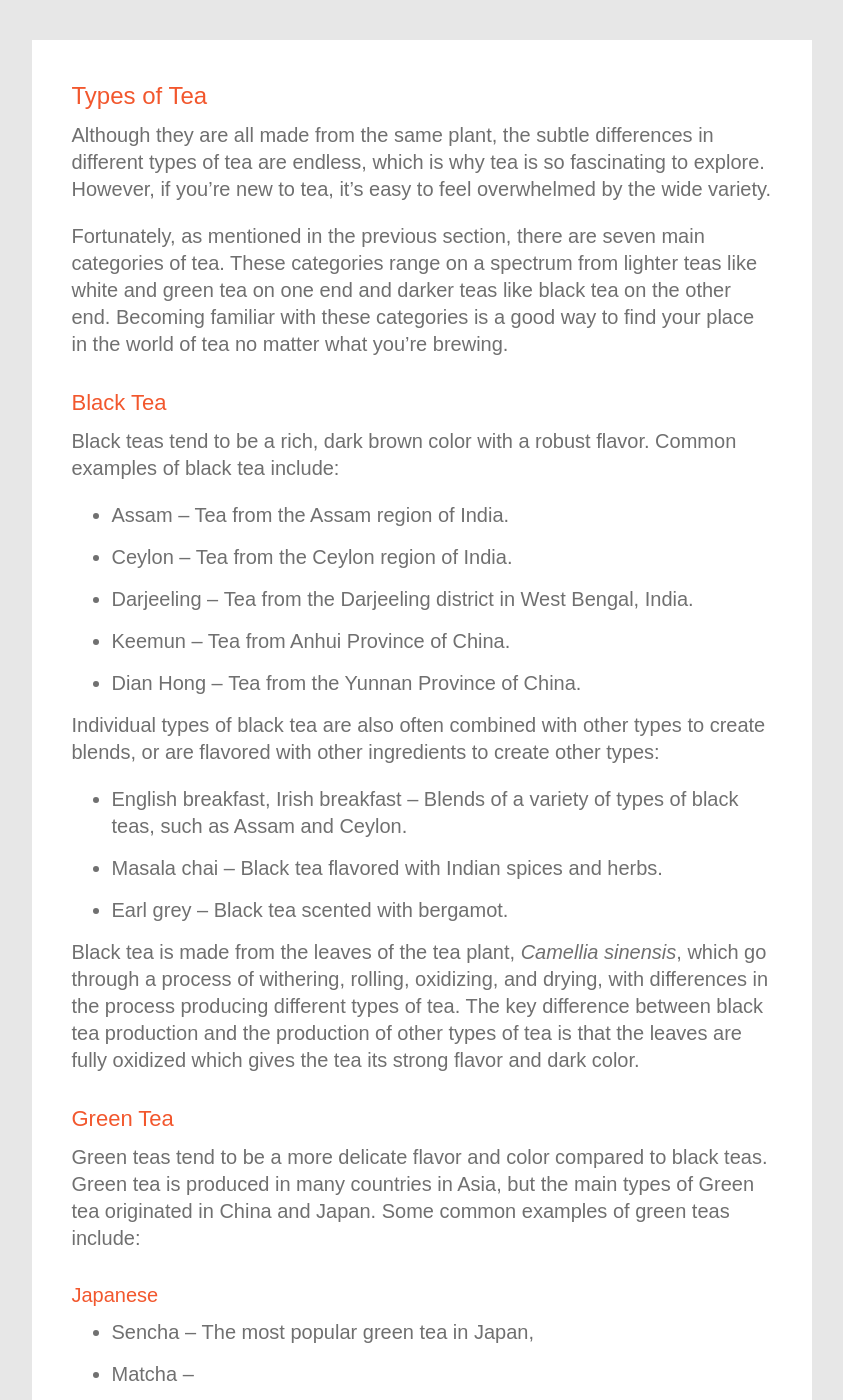
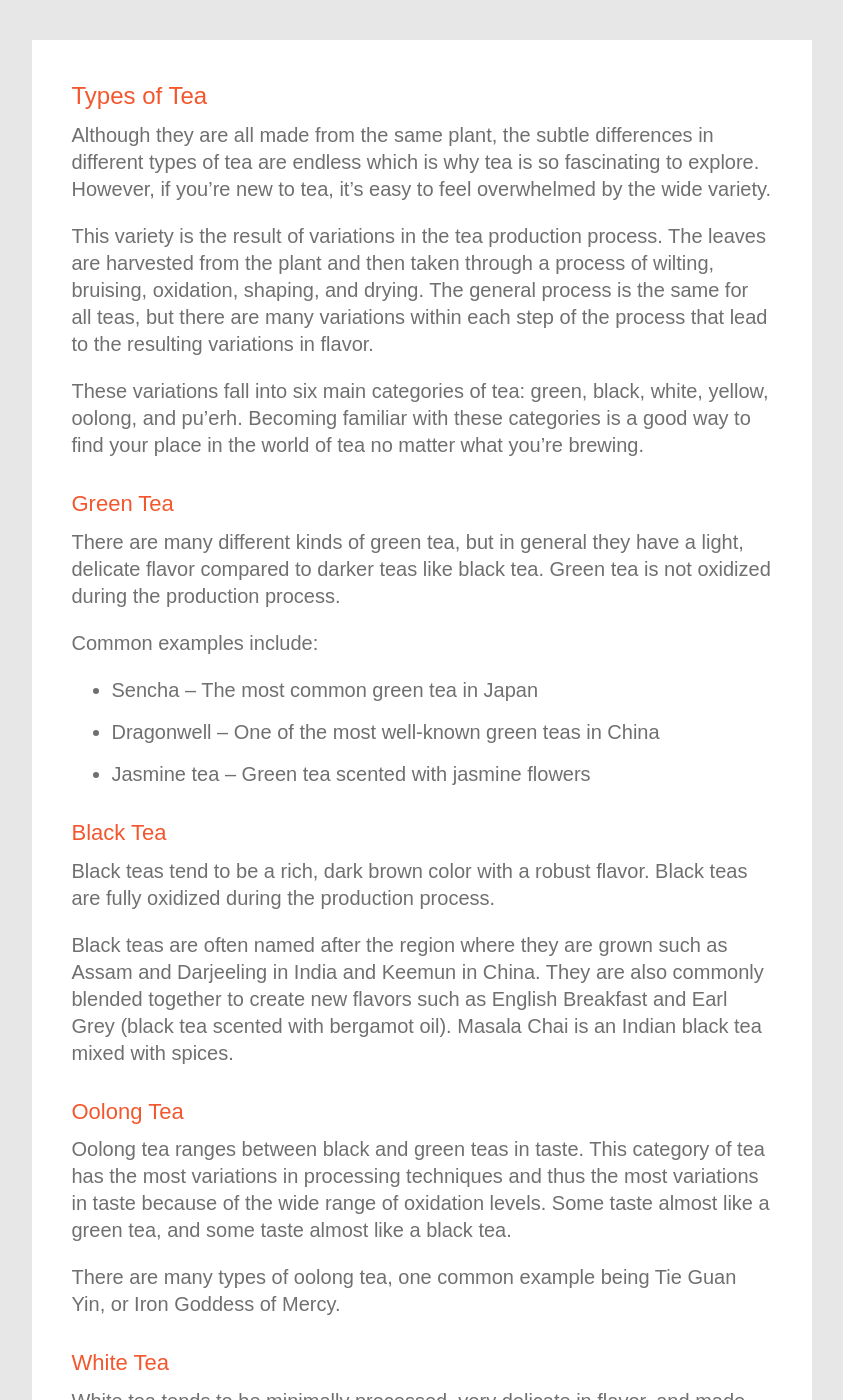
Before and after one commit to kmcgillivray/tea, a Jekyll site: the page built from _chapters/types-of-tea.md, in a window 1280 px wide and 1400 px high. Shown: the whole window, without its empty margins (316-1159 px from the left). Built offline with Jekyll 4.4.1, drawn with Linux system fonts in a browser that asks for light colours; nearby versions of some CDN libraries; some of the changed text lies outside the part shown.

Commit message:
Publish page

```diff
--- a/_chapters/types-of-tea.md
+++ b/_chapters/types-of-tea.md
@@ -4,77 +4,54 @@ layout: page
 
 # Types of Tea
 
-Although they are all made from the same plant, the subtle differences in different types of tea are endless, which is why tea is so fascinating to explore. However, if you're new to tea, it's easy to feel overwhelmed by the wide variety.
+Although they are all made from the same plant, the subtle differences in different types of tea are endless which is why tea is so fascinating to explore. However, if you're new to tea, it's easy to feel overwhelmed by the wide variety.
 
-Fortunately, as mentioned in the previous section, there are seven main categories of tea. These categories range on a spectrum from lighter teas like white and green tea on one end and darker teas like black tea on the other end. Becoming familiar with these categories is a good way to find your place in the world of tea no matter what you're brewing.
+This variety is the result of variations in the tea production process. The leaves are harvested from the plant and then taken through a process of wilting, bruising, oxidation, shaping, and drying. The general process is the same for all teas, but there are many variations within each step of the process that lead to the resulting variations in flavor.
+
+These variations fall into six main categories of tea: green, black, white, yellow, oolong, and pu'erh. Becoming familiar with these categories is a good way to find your place in the world of tea no matter what you're brewing.
+
+## Green Tea
+
+There are many different kinds of green tea, but in general they have a light, delicate flavor compared to darker teas like black tea. Green tea is not oxidized during the production process.
+
+Common examples include:
+
+* Sencha – The most common green tea in Japan
+* Dragonwell – One of the most well-known green teas in China
+* Jasmine tea – Green tea scented with jasmine flowers
 
 ## Black Tea
 
-Black teas tend to be a rich, dark brown color with a robust flavor. Common examples of black tea include:
+Black teas tend to be a rich, dark brown color with a robust flavor. Black teas are fully oxidized during the production process.
 
-* Assam – Tea from the Assam region of India.
-* Ceylon – Tea from the Ceylon region of India.
-* Darjeeling – Tea from the Darjeeling district in West Bengal, India.
-* Keemun – Tea from Anhui Province of China.
-* Dian Hong – Tea from the Yunnan Province of China.
-
-Individual types of black tea are also often combined with other types to create blends, or are flavored with other ingredients to create other types:
-
-* English breakfast, Irish breakfast – Blends of a variety of types of black teas, such as Assam and Ceylon.
-* Masala chai – Black tea flavored with Indian spices and herbs.
-* Earl grey – Black tea scented with bergamot.
-
-Black tea is made from the leaves of the tea plant, *Camellia sinensis*, which go through a process of withering, rolling, oxidizing, and drying, with differences in the process producing different types of tea. The key difference between black tea production and the production of other types of tea is that the leaves are fully oxidized which gives the tea its strong flavor and dark color.
-
-## Green Tea
-
-Green teas tend to be a more delicate flavor and color compared to black teas. Green tea is produced in many countries in Asia, but the main types of Green tea originated in China and Japan. Some common examples of green teas include:
-
-### Japanese
-
-* Sencha – The most popular green tea in Japan,
-* Matcha –
-* Bancha
-* Kukicha
-* Gyokuro
-
-### Chinese
-
-* Dragonwell
-* Gunpowder
-* Jasmine
-
-Green tea is also made from the *Camellia sinensis* plant, and goes through a similar production process as black tea, but in general the leaves are less processed and less oxidized which gives green tea its more delicate and subtle flavor.
+Black teas are often named after the region where they are grown such as Assam and Darjeeling in India and Keemun in China. They are also commonly blended together to create new flavors such as English Breakfast and Earl Grey (black tea scented with bergamot oil). Masala Chai is an Indian black tea mixed with spices.
 
 ## Oolong Tea
 
-Oolong tea is in between black and green teas in taste. This category of tea has the most variations in processing techniques and thus the most variations in taste because of the wide range of oxidation levels. Oolong teas are usually rolled into thin tubes or beads. Of the many types of oolong teas, some of the most common include:
+Oolong tea ranges between black and green teas in taste. This category of tea has the most variations in processing techniques and thus the most variations in taste because of the wide range of oxidation levels. Some taste almost like a green tea, and some taste almost like a black tea.
 
-* Tie Guanyin
+There are many types of oolong tea, one common example being Tie Guan Yin, or Iron Goddess of Mercy.
 
 ## White Tea
 
-White tea tends to be minimally processed, very delicate in flavor, and made from the young leaves of the tea plant. It is primarily harvested in China. Some common examples of white teas include:
+White tea tends to be minimally processed, very delicate in flavor, and made from the young leaves of the tea plant. White teas are also generally go through the least processing.
 
-* Silver Needle
-* White Peony
+A common example of white tea is Silver Needle produced in Fujian Province in China.
 
 ## Yellow Tea
 
-Yellow tea is less common than other types of teas. The tea has a distinct yellow appearance and smell and follows a similar production process to green tea.
+Yellow tea is more rare than other types of teas. The tea has a distinct yellow appearance and follows a similar production process to green tea.
 
-## Dark Tea
+## Pu'erh Tea
 
-Dark teas are unique in that they are not only dried and oxidized but are also fermented. This gives the tea an earthy flavor.
-
-## Herbal Tea
-
-Herbal teas are the only teas not made from the *Camellia sinensis* plant. There is no common flavor characteristic between herbal teas because they are all made from different plants even though they are prepared and steeped in similar ways. Some common herbal teas include:
-
-* Peppermint
+Pu'erh teas are unique in that they are not only dried and oxidized but are also fermented. This gives the tea an earthy, rich flavor. The tea is very dark due to the fermentation, but it actually starts production as a green tea.
 
 ---
 
-[&laquo; Tea in Five Minutes]({{ site.baseurl }}/tea-in-five-minutes) |
- [Contents]({{ site.baseurl }}/) |
- How to Make Tea &raquo;
+There are many specific examples of tea within each of these categories, but if you pay attention to what kind of tea you're drinking you can start exploring and have an understanding of where that tea fits within the spectrum of teas.
+
+---
+
+[&laquo; What is Tea?](/what-is-tea) |
+ [Contents](/#contents) |
+ How to Make Tea (Coming soon) &raquo;
```
Also changed, not shown: _chapters/what-is-tea.md (+1 -1 lines), index.md (+4 -4 lines).
